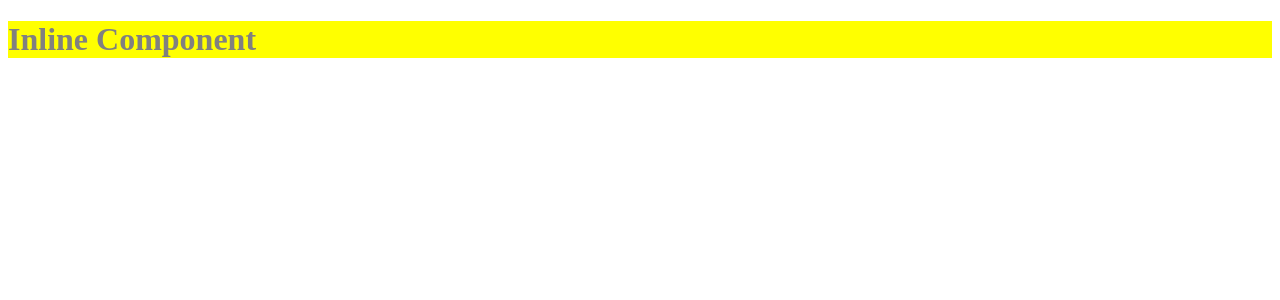
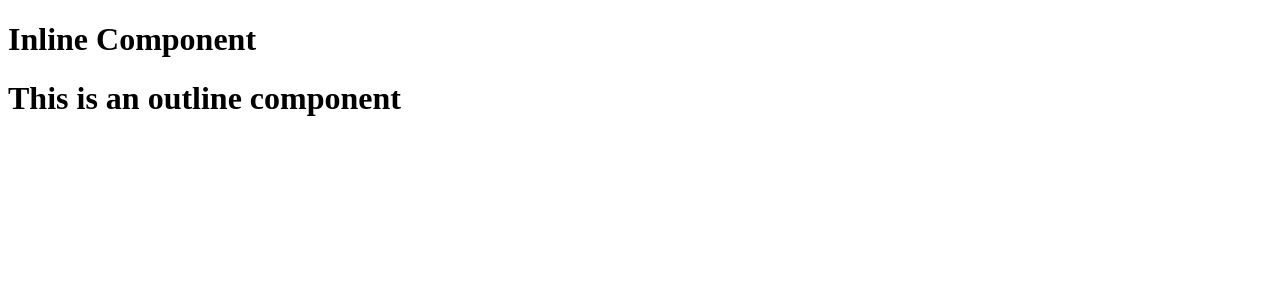
Before and after one commit to zlrkw11/to-do-app, a React (Vite) app: page / in a window 1280 px wide. Shown: the top 300 px of the page. Built offline with nearby package versions, Linux system fonts and the light colour scheme.

Commit message:
2 versions to apply, bad approach

```diff
--- a/src/App.jsx
+++ b/src/App.jsx
@@ -1,9 +1,11 @@
 import ToDo from "./components/ToDo";
 import InlineComponent from "./components/InlineComponent";
+import OutlineComponent from "./components/OutlineComponent";
 function App() {
   return (
     <>
       <InlineComponent />
+      <OutlineComponent />
     </>
   );
 }
--- a/src/components/OutlineComponent.jsx
+++ b/src/components/OutlineComponent.jsx
@@ -1,5 +1,10 @@
+import "../css/styles.css";
 function OutlineComponent() {
-  return <div></div>;
+  return (
+    <div>
+      <h1 className="header">This is an outline component</h1>
+    </div>
+  );
 }
 
 export default OutlineComponent;
--- a/src/css/styles.css
+++ b/src/css/styles.css
@@ -1,5 +1,11 @@
-.header {
+.inline-header {
   color: gray;
   background-color: yellow;
   font: 40px;
 }
+
+.outline-header {
+  color: red;
+  background-color: blue;
+  font: 40px;
+}
```
Also changed, not shown: 1 other file (tests, documents, lock files or other folders).
